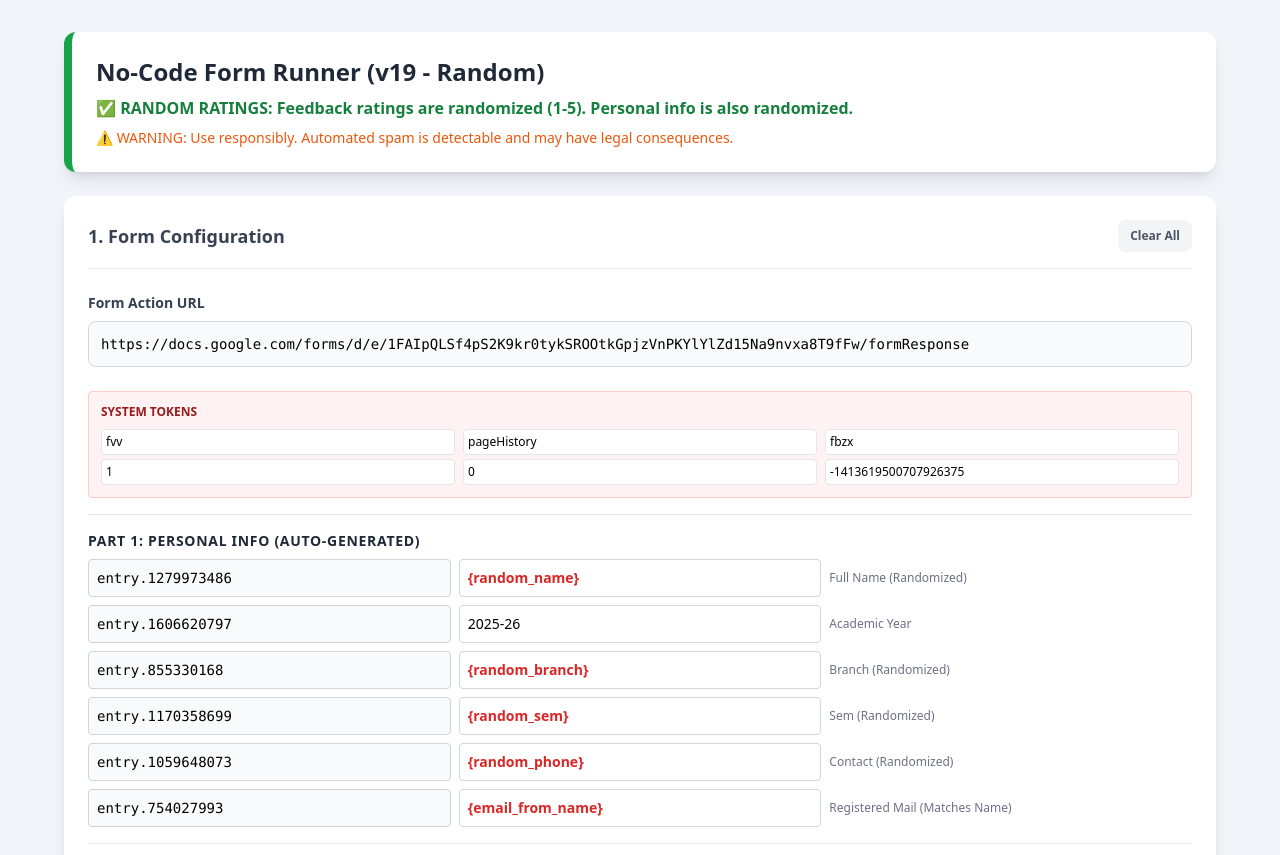
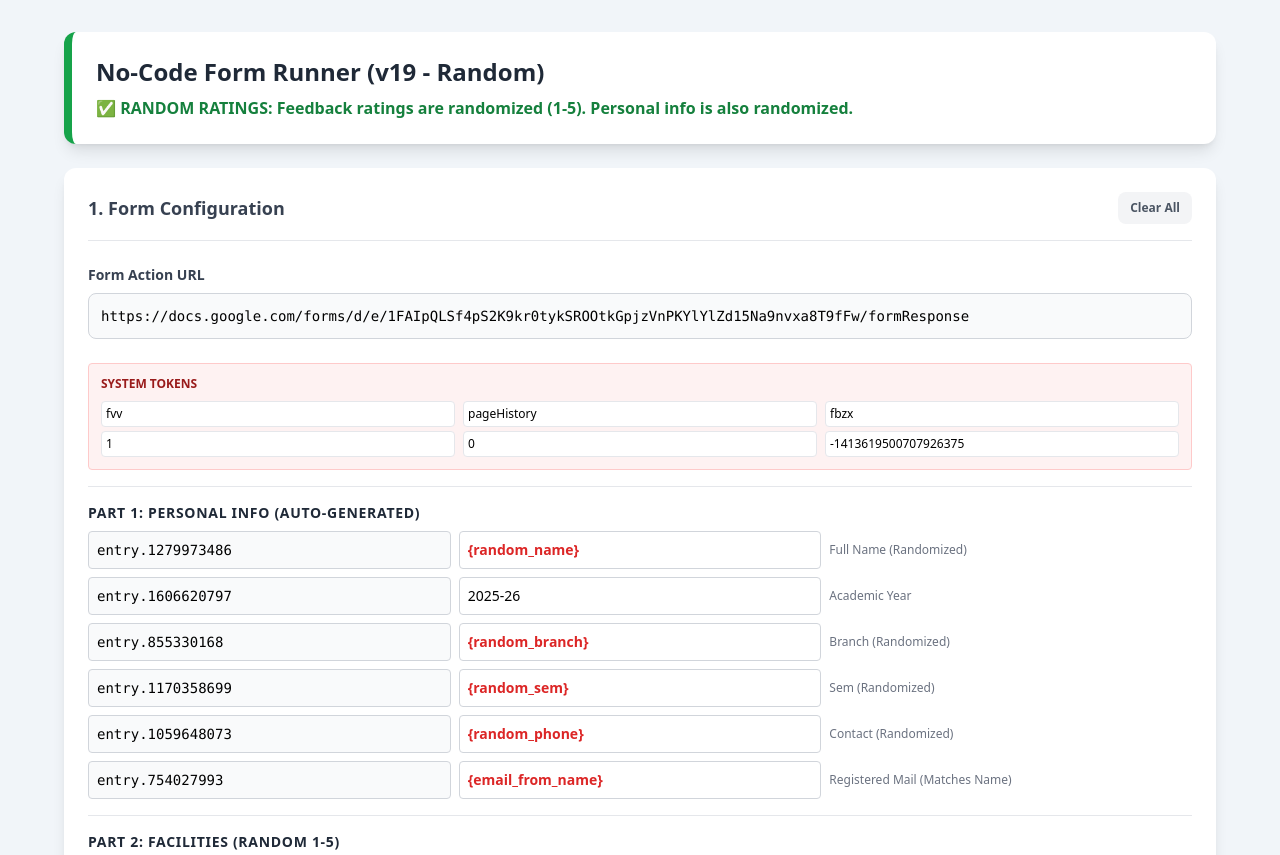
Before and after one commit to Traillx/mthocktest, a plain HTML site: page index.html in a window 1280 px wide. Shown: the top 855 px of the page. Drawn offline with nearby package versions, Linux system fonts and the light colour scheme.

Commit message:
Remove warning about automated spam and legal consequences from index.html and README_IP_ROTATION.md

```diff
--- a/index.html
+++ b/index.html
@@ -16,9 +16,6 @@
             <h1 class="text-2xl font-bold text-gray-800">No-Code Form Runner (v19 - Random)</h1>
             <p class="text-green-700 font-semibold mt-2">
                 ✅ RANDOM RATINGS: Feedback ratings are randomized (1-5). Personal info is also randomized.
-            </p>
-            <p class="text-orange-600 text-sm mt-2">
-                ⚠️ WARNING: Use responsibly. Automated spam is detectable and may have legal consequences.
             </p>
         </div>
 
```
Also changed, not shown: 1 other file.
